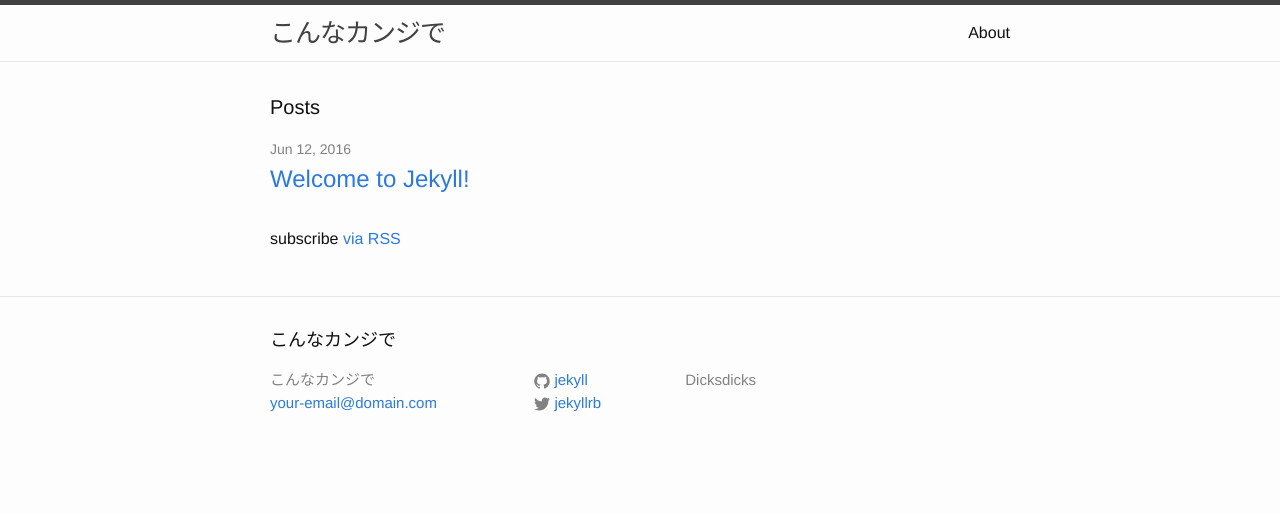
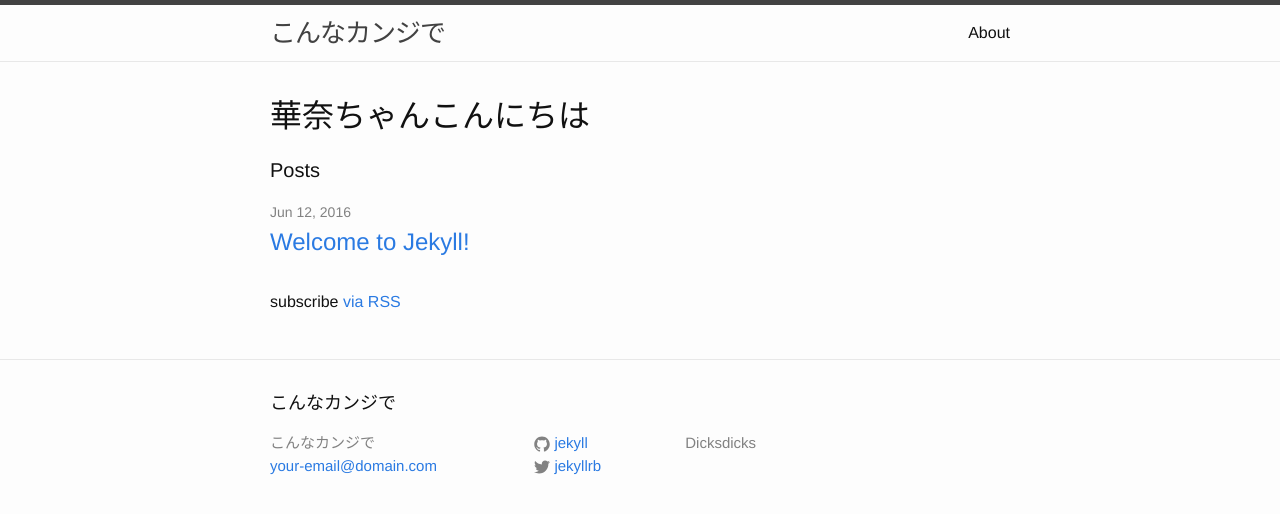
Before and after one commit to OKKenny/OKKenny.github.io, a Jekyll site: the page built from index.html, in a window 1280 px wide. Shown: the top 514 px of the page. Built offline with Jekyll 4.4.1, drawn with Linux system fonts in a browser that asks for light colours.

Commit message:
Update index.html

```diff
--- a/index.html
+++ b/index.html
@@ -3,6 +3,8 @@ layout: default
 ---
 
 <div class="home">
+
+  <h1>華奈ちゃんこんにちは</h1>
 
   <h1 class="page-heading">Posts</h1>
 
```
